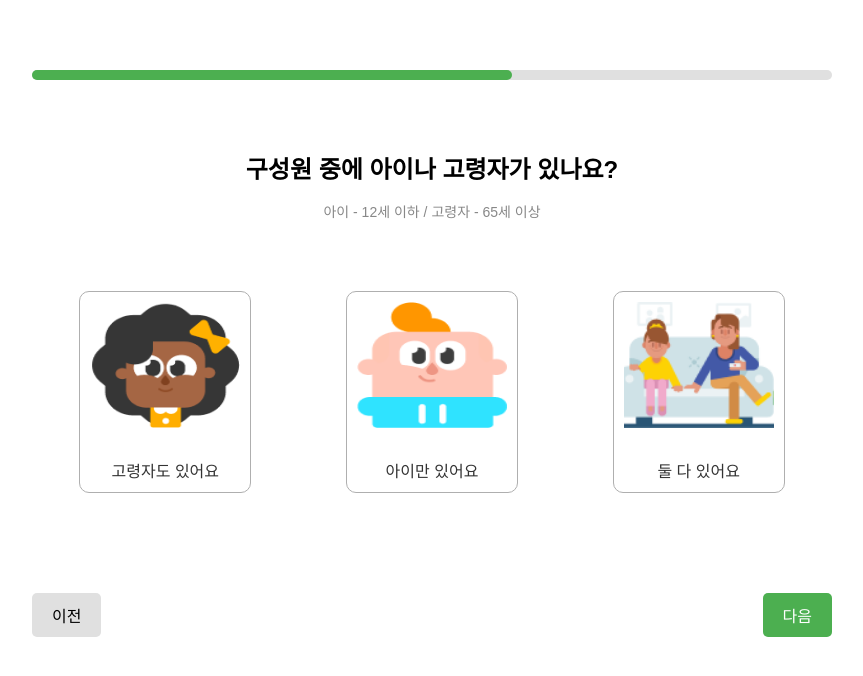
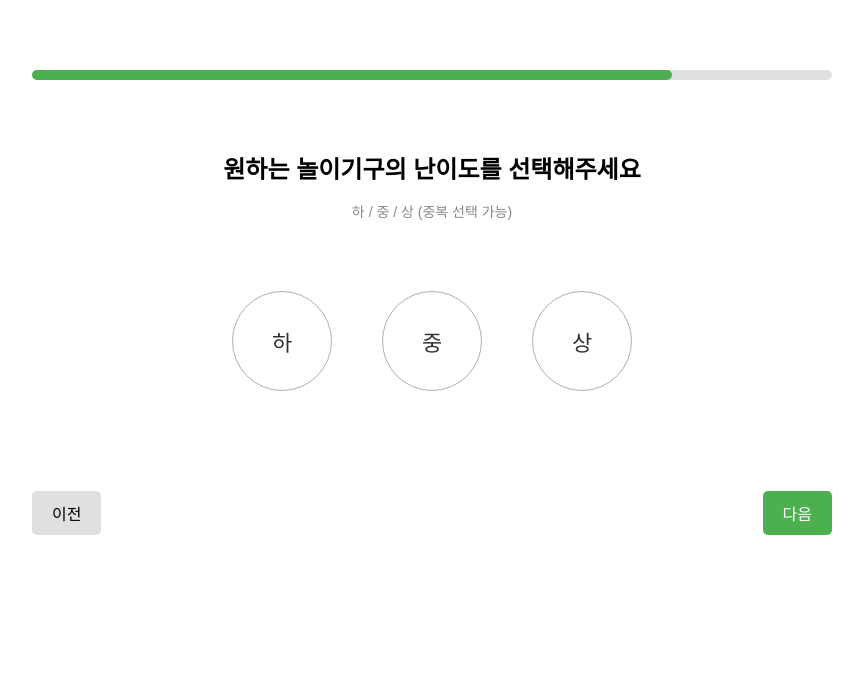
Before and after one commit to MinMinSeoSeo/override, a React (Create React App) app: page /page4 in a window 1280 px wide. Shown: the top 676 px of the page, without its empty margins (208-1071 px from the left). Built offline with nearby package versions, Linux system fonts and the light colour scheme.

Commit message:
난이도 구현 1차 완료

```diff
--- a/src/page3/Page3.jsx
+++ b/src/page3/Page3.jsx
@@ -14,7 +14,7 @@ const Page3 = () => {
   const handleNext = async () => {
     if (selectedOption !== null) {
       try {
-        await axios.post('/api/알아서정하시면됩니당~', { option: selectedOption });
+        await axios.post('/api/seoin', { option: selectedOption });
         navigate("/page4");
       } catch (error) {
         console.error("Error sending option to server:", error);
--- a/src/page4/Page4.jsx
+++ b/src/page4/Page4.jsx
@@ -4,17 +4,35 @@ import axios from 'axios';
 import "./page4.css";
 
 const Page4 = () => {
-  const [selectedOption, setSelectedOption] = useState(null);
+  const [selectedOptions, setSelectedOptions] = useState([]);
   const navigate = useNavigate();
 
   const handleSelect = (option) => {
-    setSelectedOption(option);
+    setSelectedOptions(prev => {
+      if (prev.includes(option)) { // 이미 선택된 옵션을 클릭한 경우
+        if (prev.length === 3 && option === 2) {
+          // (예외 처리) 하, 중, 상이 모두 선택된 상황 => 중 클릭 => 중만 선택되도록 (나머지는 선택 해제)
+          return [option];
+        } else {
+          // 그 외 경우엔, 정상적으로 클릭한 옵션에 대해 선택 해제 실행
+          return prev.filter(o => o !== option);
+        }
+      } else { // 새로운(선택되지 않은) 옵션을 클릭한 경우
+        if (prev.length === 1 && Math.abs(prev[0] - option) === 2) {
+          // 하를 선택한 상황에서 상을 선택하거나, 상을 선택한 상황에서 하를 선택한 경우 => 하, 중, 상 모두 선택되도록
+          return [1,2,3];
+        } else {
+          // 선택한 옵션 추가
+          return [...prev, option].sort();
+        }
+      }
+    });
   };
 
   const handleNext = async () => {
-    if (selectedOption !== null) {
+    if (selectedOptions !== null) {
       try {
-        await axios.post('/api/알아서정하시면됩니당~', { option: selectedOption });
+        await axios.post('/api/mingu', { option: selectedOptions });
         navigate("/page5");
       } catch (error) {
         console.error("Error sending option to server:", error);
@@ -26,37 +44,66 @@ const Page4 = () => {
     navigate("/page3");
   };
 
+  const getBoundaryClass = () => {
+    if (selectedOptions.includes(1)) return "flex-start";
+    else if (selectedOptions.includes(3)) return "flex-end";
+    return "center";
+  };
+
+  const getRoundBoundaryWidth = () => {
+    switch (selectedOptions.length) {
+      case 1:
+        return '114px';
+      case 2:
+        return '264px';
+      case 3:
+        return '414px';
+      default:
+        return '0px';
+    }
+  };
+
+  const getRoundBoundaryVisibility = () => {
+    return selectedOptions.length > 0 ? 'visible' : 'invisible' ;
+  };
+
   return (
     <div className="container">
       <div className="progress-bar">
-        <div className="progress" style={{ width: `${(3 / 5) * 100}%` }}></div>
+        <div className="progress" style={{ width: `${(4 / 5) * 100}%` }}></div>
       </div>
-      <h1>구성원 중에 아이나 고령자가 있나요?</h1>
-      <p className="subtext">아이 - 12세 이하 / 고령자 - 65세 이상</p>
+      <h1>원하는 놀이기구의 난이도를 선택해주세요</h1>
+      <p className="subtext">하 / 중 / 상 (중복 선택 가능)</p>
       <div className="options">
+        <div id="boundary" className={`${getBoundaryClass()}`}>
+          <div
+            id='round-boundary'
+            className={getRoundBoundaryVisibility()}
+            style={{ width: getRoundBoundaryWidth() }}></div>
+        </div>
         <div
-          className={`option ${selectedOption === 1 ? "selected" : ""}`}
-          onMouseEnter={() => handleSelect(1)}
+          className={`option ${selectedOptions.includes(1) ? "selected" : ""}`}
+          //onMouseEnter={() => handleSelect(1)}
           onClick={() => handleSelect(1)}
         >
-          <img src="/assets/girl.png" alt="고령자도 있어요" />
-          <p className="subtext-context">고령자도 있어요</p>
+          {/*<img src="/assets/girl.png" alt="하" />*/}
+          <p className="subtext-context">하</p>
         </div>
         <div
-          className={`option ${selectedOption === 2 ? "selected" : ""}`}
-          onMouseEnter={() => handleSelect(2)}
+          className={`option ${selectedOptions.includes(2) ? "selected" : ""}`}
+          //onMouseEnter={() => handleSelect(2)}
           onClick={() => handleSelect(2)}
         >
-          <img src="/assets/boy.png" alt="아이만 있어요" />
-          <p className="subtext-context">아이만 있어요</p>
+          {/*<img src="/assets/boy.png" alt="중" />*/}
+          <p className="subtext-context">중</p>
         </div>
         <div
-          className={`option ${selectedOption === 3 ? "selected" : ""}`}
-          onMouseEnter={() => handleSelect(3)}
+          className={`option ${selectedOptions.includes(3) ? "selected" : ""}`}
+          //onMouseEnter={() => handleSelect(3)}
           onClick={() => handleSelect(3)}
         >
-          <img id="img3" src="/assets/family.png" alt="둘 다 있어요" />
-          <p className="subtext-context">둘 다 있어요</p>
+          {/*<img id="img3" src="/assets/family.png" alt="상" />*/}
+          <p className="subtext-context">상</p>
         </div>
       </div>
       <div className="navigation">
--- a/src/page4/page4.css
+++ b/src/page4/page4.css
@@ -36,24 +36,69 @@ h1 {
 }
 
 .options {
+  position: relative;
   display: flex;
-  justify-content: space-around;
+  justify-content: center;
   margin-top: 50px;
 }
 
+#boundary {
+  position: absolute;
+  top: 50%;
+  left: 50%;
+  transform: translateX(-50%) translateY(-50%);
+
+  box-sizing: padding-box;
+  width: 417px;
+  height: 117px;
+
+  z-index: -1;
+  display: flex;
+}
+
+#boundary.flex-start {
+  justify-content: flex-start;
+}
+
+#boundary.center {
+  justify-content: center;
+}
+
+#boundary.flex-end {
+  justify-content: flex-end;
+}
+
+#round-boundary {
+  box-sizing: padding-box;
+  height: 114px;
+  border: 1.5px solid #4caf50;
+  border-radius: 57.75px;
+  /*transition: width 0.3s;*/
+}
+
+#round-boundary.invisible {
+  display: none;
+}
+
+#round-boundary.visible {
+  display: block;
+}
+
 .option {
-  width: 150px;
-  height: 180px;
-  padding: 10px;
+  box-sizing: border-box;
+  width: 100px;
+  height: 100px;
+  margin: 0 25px;
+  padding: 0;
   border: 1px solid transparent;
   border-color: #afafaf;
-  border-radius: 10px;
+  border-radius: 50%;
   text-align: center;
   cursor: pointer;
   transition: background-color 0.3s, border-color 0.3s;
   display: flex;
   flex-direction: column;
-  justify-content: space-between;
+  justify-content: center;
   align-items: center;
 }
 
@@ -64,6 +109,10 @@ h1 {
 .option.selected {
   border-color: #4caf50;
   background-color: #f0f8f0;
+}
+
+.option.selected .subtext-context{
+  color: darkgreen;
 }
 
 .option img {
@@ -78,8 +127,8 @@ h1 {
 
 .subtext-context {
   margin: 0;
-  padding-top: 10px;
-  font-size: 16px;
+  padding: 0;
+  font-size: 22px;
   color: #333;
 }
 
```
